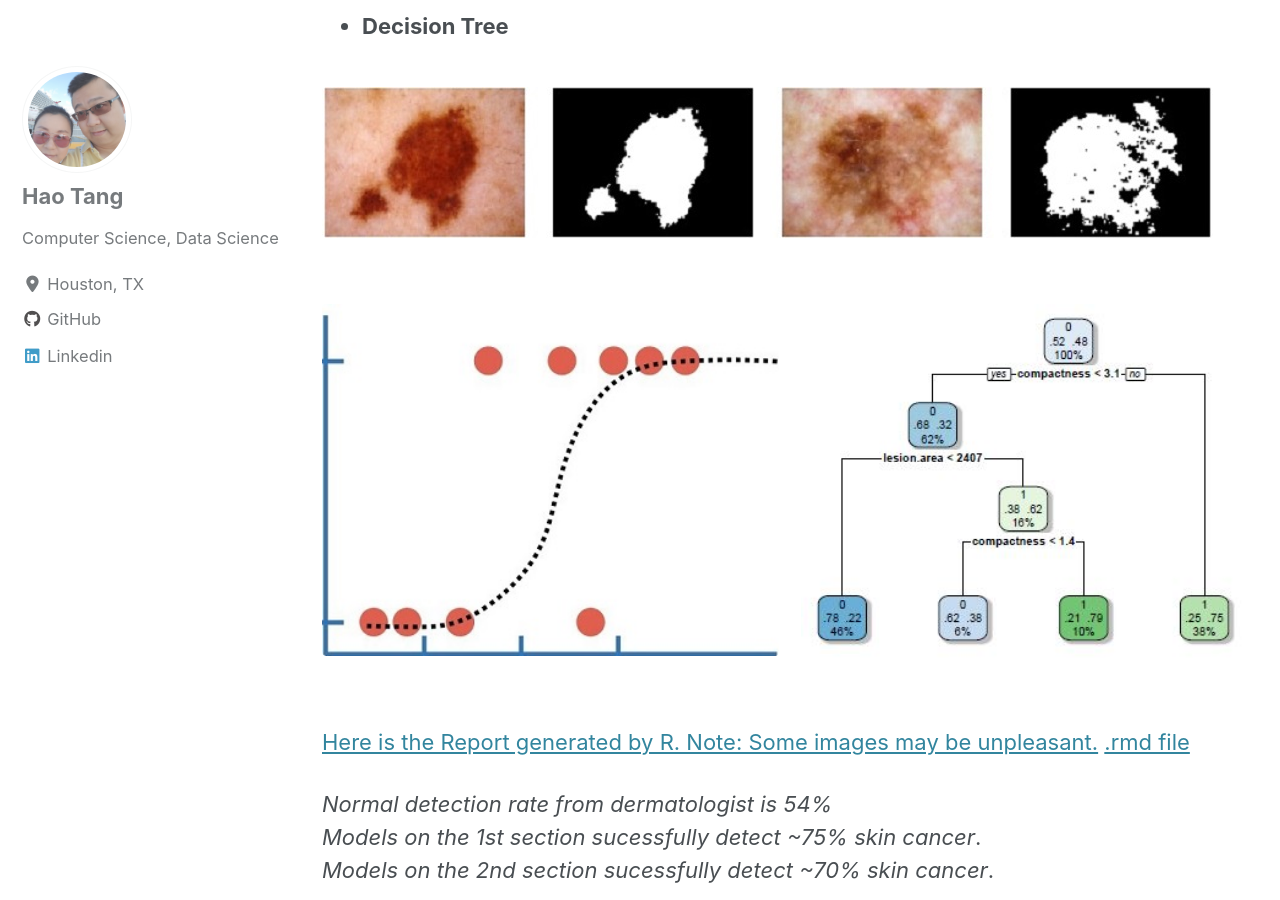
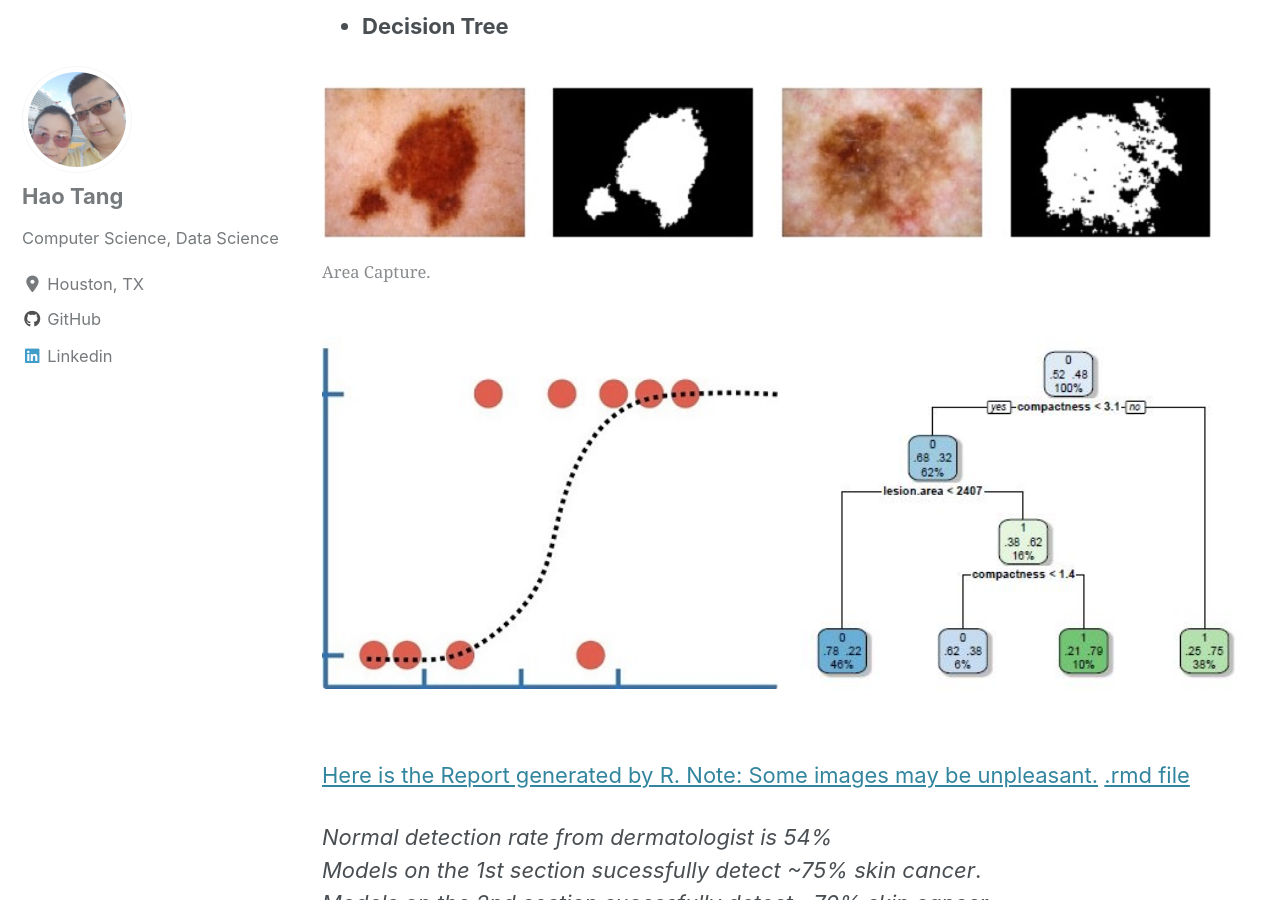
Before and after one commit to tanghao205/tanghao205.github.io, a Jekyll site: the page built from _pages/ML.md, in a window 1280 px wide and 900 px high, scrolled down 2723 px. Built offline with Jekyll 4.4.1, drawn with Linux system fonts in a browser that asks for light colours; cached includes are drawn as plain includes; nearby versions of some CDN libraries.

Commit message:
Update ML.md

```diff
--- a/_pages/ML.md
+++ b/_pages/ML.md
@@ -77,6 +77,7 @@ The second part is to extract visible features from the images after effective i
 
 <figure>
     <a href="/images/ImageProcessing.jpg"><img src="/images/ImageProcessing.jpg"></a>
+    <figcaption>Area Capture.</figcaption>
 </figure>
 
 {% include gallery id="skin_cancer_2" layout="half" %}
```
